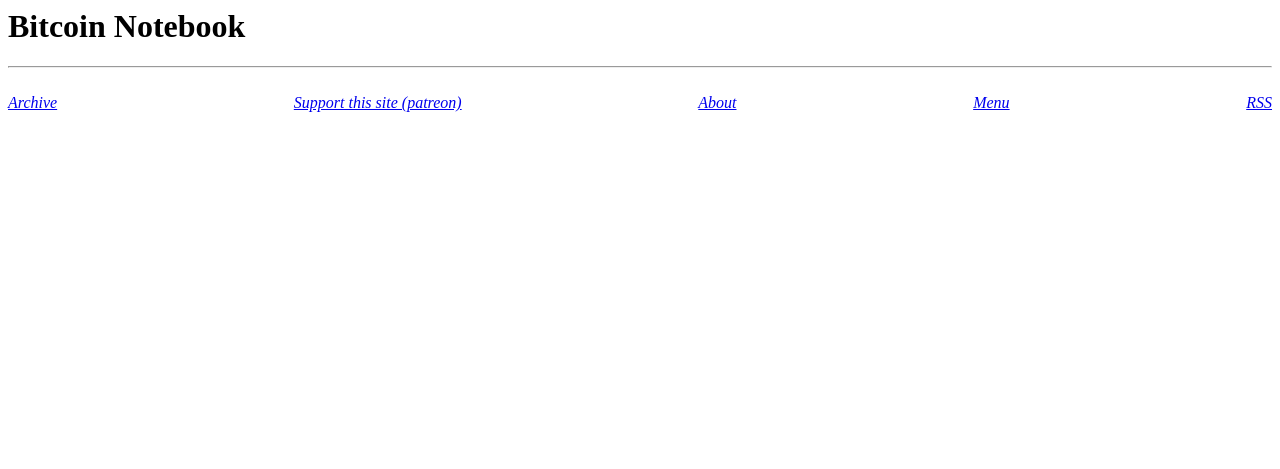
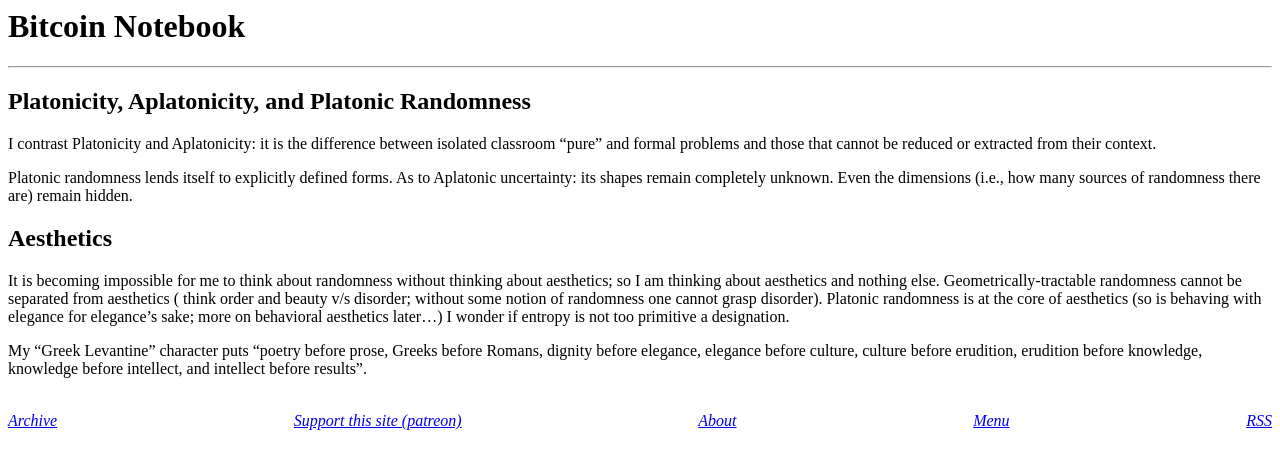
Before and after one commit to derykmakgill/website, a Jekyll site: the page built from _posts/2020-11-05-bitcoin-notebook.md, in a window 1280 px wide. Shown: the top 469 px of the page. Built offline with Jekyll 4.4.1, drawn with Linux system fonts in a browser that asks for light colours.

Commit message:
Update 2020-11-05-bitcoin-notebook.md

```diff
--- a/_posts/2020-11-05-bitcoin-notebook.md
+++ b/_posts/2020-11-05-bitcoin-notebook.md
@@ -2,3 +2,15 @@
 layout: post
 title: Bitcoin Notebook
 ---
+
+## Platonicity, Aplatonicity, and Platonic Randomness
+
+I contrast Platonicity and Aplatonicity: it is the difference between isolated classroom “pure” and formal problems and those that cannot be reduced or extracted from their context.
+
+Platonic randomness lends itself to explicitly defined forms. As to Aplatonic uncertainty: its shapes remain completely unknown. Even the dimensions (i.e., how many sources of randomness there are) remain hidden.
+
+## Aesthetics
+
+It is becoming impossible for me to think about randomness without thinking about aesthetics; so I am thinking about aesthetics and nothing else. Geometrically-tractable randomness cannot be separated from aesthetics ( think order and beauty v/s disorder; without some notion of randomness one cannot grasp disorder). Platonic randomness is at the core of aesthetics (so is behaving with elegance for elegance’s sake; more on behavioral aesthetics later...) I wonder if entropy is not too primitive a designation.
+
+My “Greek Levantine” character puts “poetry before prose, Greeks before Romans, dignity before elegance, elegance before culture, culture before erudition, erudition before knowledge, knowledge before intellect, and intellect before results”.
```
